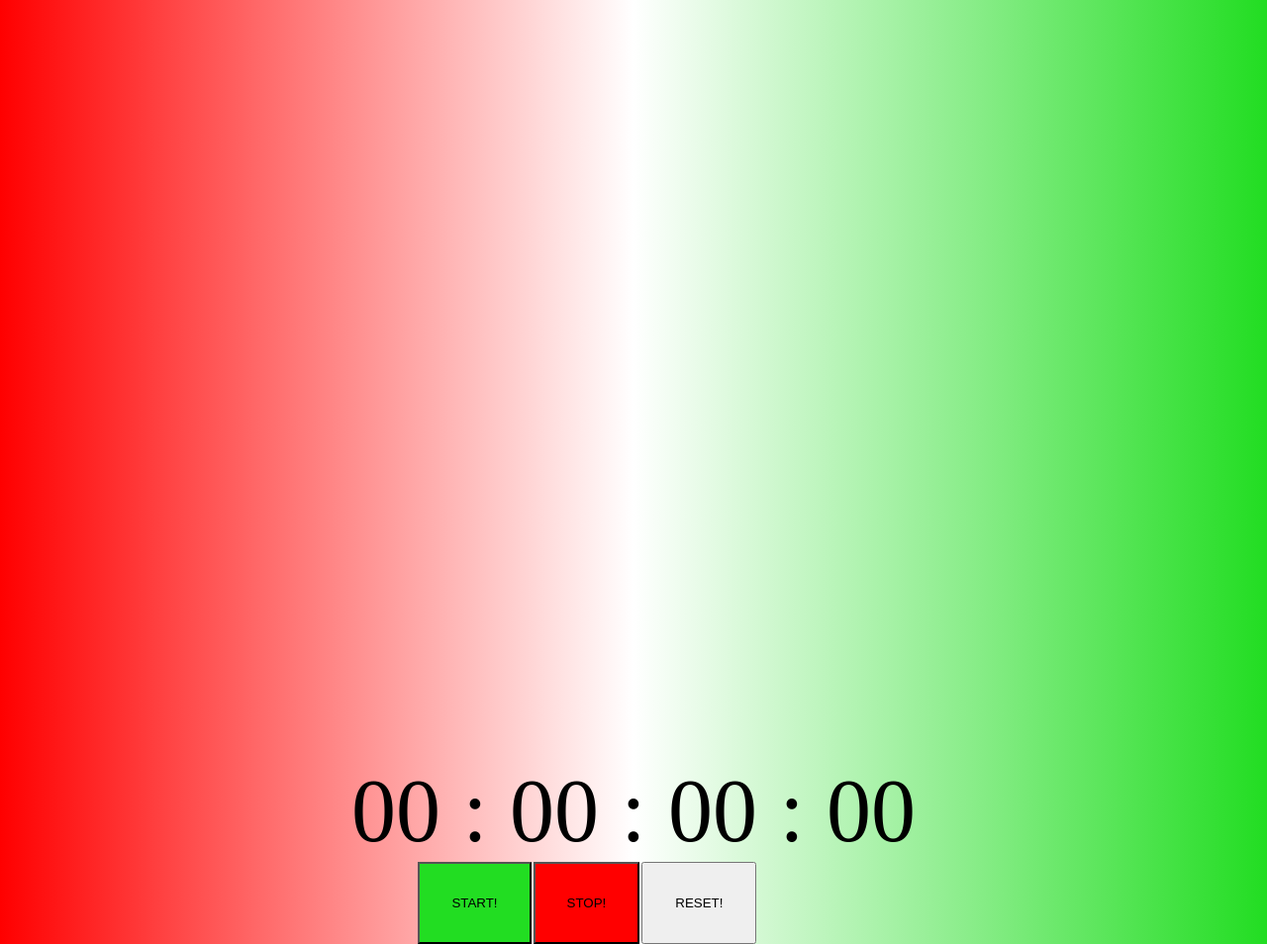
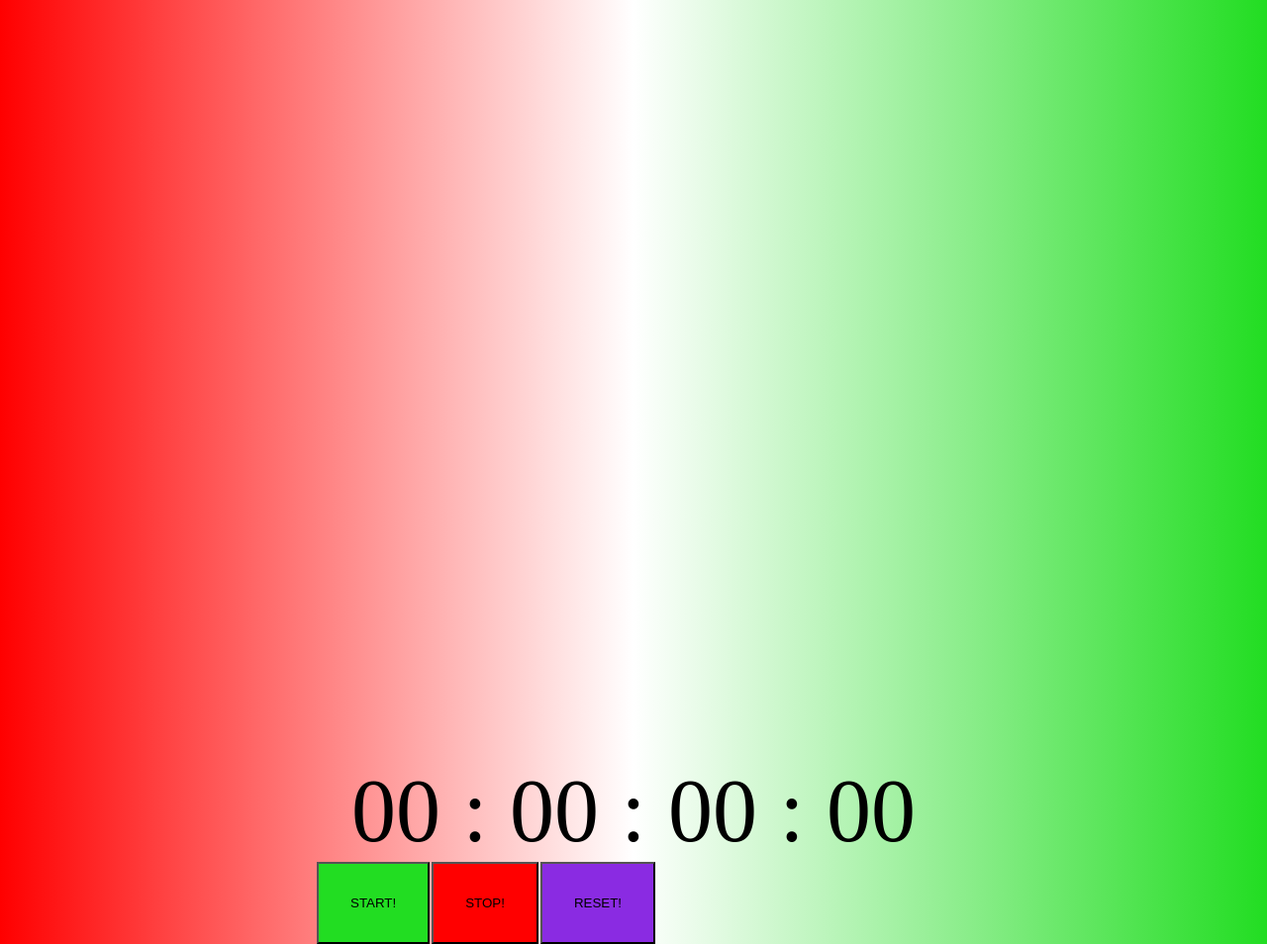
Before and after one commit to Graffian/Stopwatch-, a plain HTML site: page index.html in a window 1280 px wide. Shown: the whole page at 99% size. Drawn offline with Linux system fonts and the light colour scheme.

Commit message:
Update style.css

```diff
--- a/style.css
+++ b/style.css
@@ -16,7 +16,7 @@ span{
 #start{
   background-color:#22DD22;
   margin-right:0;
-  margin-left:33%;
+  margin-left:25%;
 }
 #stop{
   background-color: red;
@@ -25,3 +25,6 @@ button{
   margin-right:0;
   padding:32px;
 }
+#reset{
+  background-color: blueviolet;
+}
```
